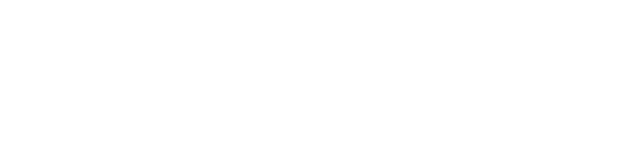
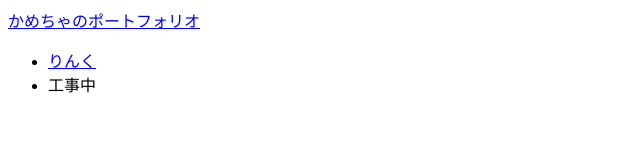
Before and after one commit to kamecha/kamecha.github.io, a plain HTML site: page index.html in a window 1280 px wide. Shown: the whole page, without its empty margins (0-640 px from the left). Drawn offline with Linux system fonts and the light colour scheme.

Commit message:
仮のlink集を追加

```diff
--- a/index.html
+++ b/index.html
@@ -5,6 +5,16 @@
 	<meta charset="UTF-8" />
 </head>
 
-<body></body>
+<body>
+	<nav>
+		<div><a href="index.html">かめちゃのポートフォリオ</a></div>
+		<div>
+			<ul>
+				<li><a href="link.html">りんく</a></li>
+				<li>工事中</li>
+			</ul>
+		</div>
+	</nav>
+</body>
 
 </html>
```
Also changed, not shown: link.html (added, +30 -0 lines).
